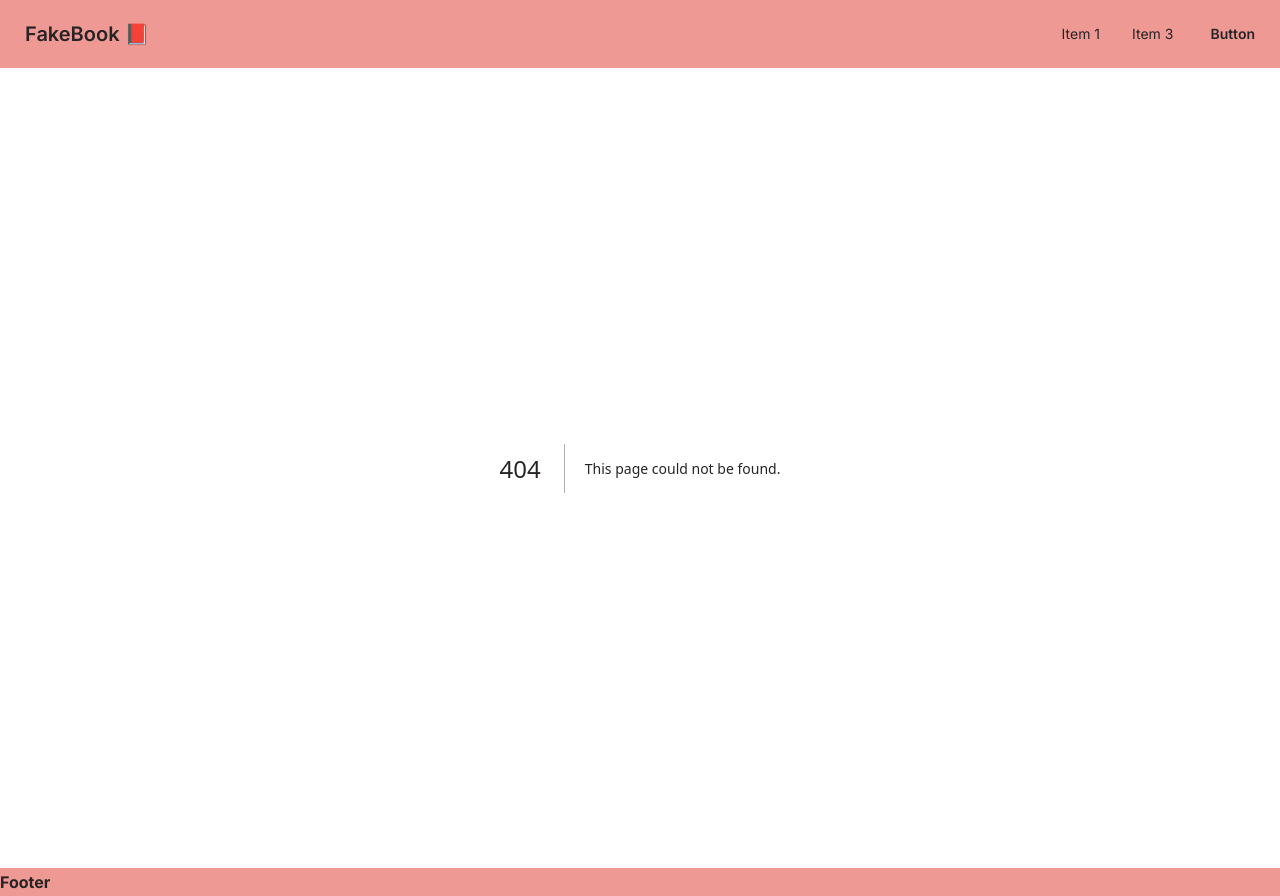
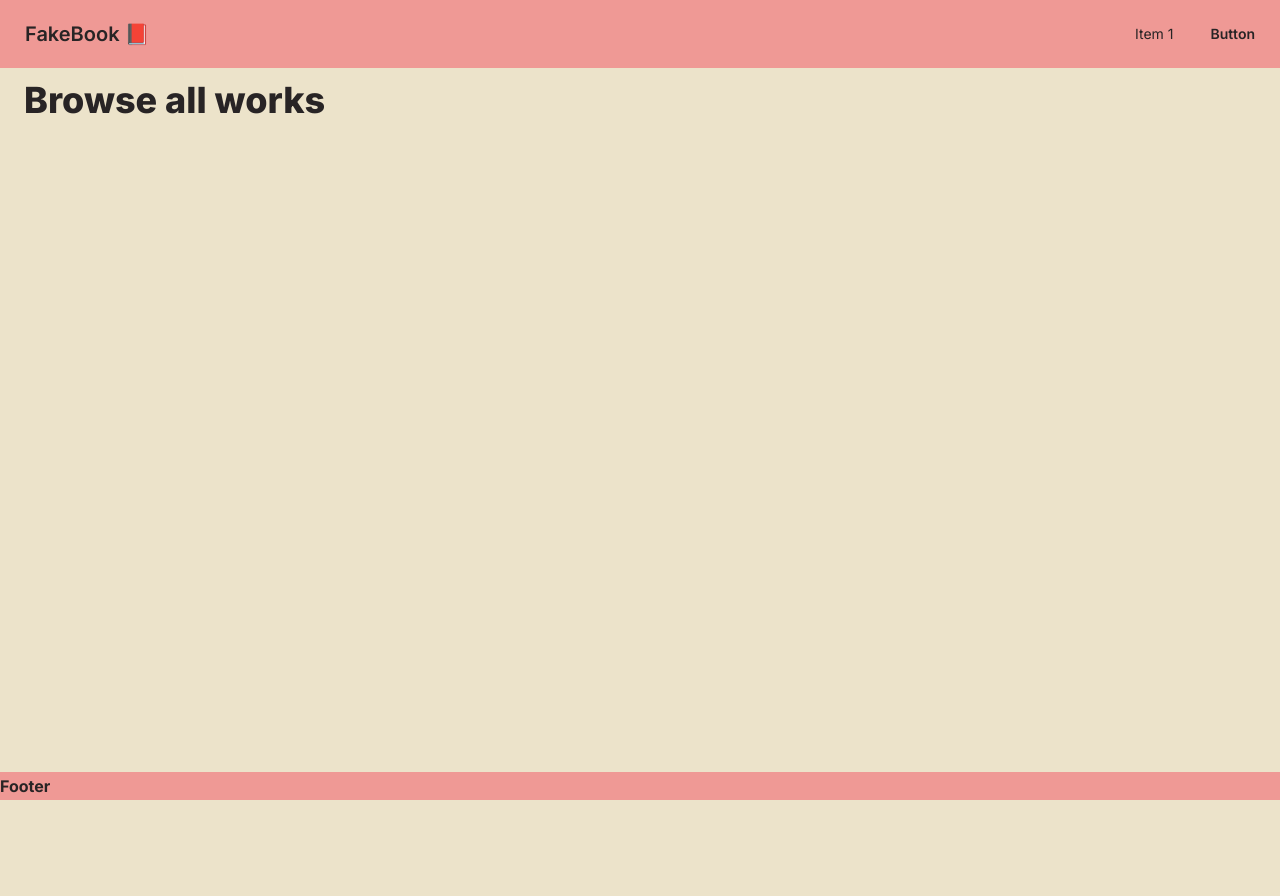
Before and after one commit to Lapinweb/fakebook, a Next.js app: page /works in a window 1280 px wide. Before the commit this address had no page. After the commit the page ends 800 px from the top, so only its background shows below. Built offline with nearby package versions, Linux system fonts and the light colour scheme.

Commit message:
ajout page works + lien dans le header

```diff
--- a/src/app/page.tsx
+++ b/src/app/page.tsx
@@ -3,7 +3,7 @@ import BooksList from "@/components/BooksList";
 export default async function Home() {
 		let data = await fetch("http://localhost:8080/books");
 		let parsedData = await data.json();
-		let books = parsedData.data;
+		let books = parsedData.books;
 
 	return (
 		<div className="px-3 md:px-6">
@@ -11,7 +11,7 @@ export default async function Home() {
 
 			<div>
 				<h2>Trending</h2>
-				<BooksList books={books} />
+				<BooksList books={books.slice(0, 6)} />
 			</div>
 		</div>
 	);
--- /dev/null
+++ b/src/app/works/page.tsx
@@ -0,0 +1,7 @@
+export default function Works() {
+   return (
+		<div className="px-3 md:px-6">
+			<h1 className="my-3">Browse all works</h1>
+		</div>
+	);
+}
--- a/src/components/BookItem.tsx
+++ b/src/components/BookItem.tsx
@@ -25,7 +25,7 @@ export default function BookItem({ book }: { book: Book }) {
 							src={`${book.cover_i}`}
 							alt=""
 							placeholder="empty"
-							//loading="lazy"
+							priority={true}
 							width={250}
 							height={150}
 						/>
--- a/src/components/Header.tsx
+++ b/src/components/Header.tsx
@@ -1,3 +1,5 @@
+import Link from "next/link";
+
 export default function Header() {
 	return (
 		<header className="sticky top-0 bg-primary text-primary-content z-10">
@@ -29,23 +31,17 @@ export default function Header() {
 							className="menu menu-sm dropdown-content bg-base-100 rounded-box z-[1] mt-3 w-52 p-2 shadow"
 						>
 							<li>
-								<a>Item 1</a>
-							</li>
-							<li>
-								<a>Item 3</a>
+								<Link href={"/works"}>Item 1</Link>
 							</li>
 						</ul>
 					</div>
-					<a className="btn btn-ghost text-xl">FakeBook 📕</a>
+					<Link href={"/"} className="btn btn-ghost text-xl">FakeBook 📕</Link>
 				</div>
 				<div className="navbar-end">
 					<div className="hidden lg:flex">
 						<ul className="menu menu-horizontal px-1 not-prose">
 							<li>
-								<a>Item 1</a>
-							</li>
-							<li>
-								<a>Item 3</a>
+								<Link href={"/works"}>Item 1</Link>
 							</li>
 						</ul>
 					</div>
```
